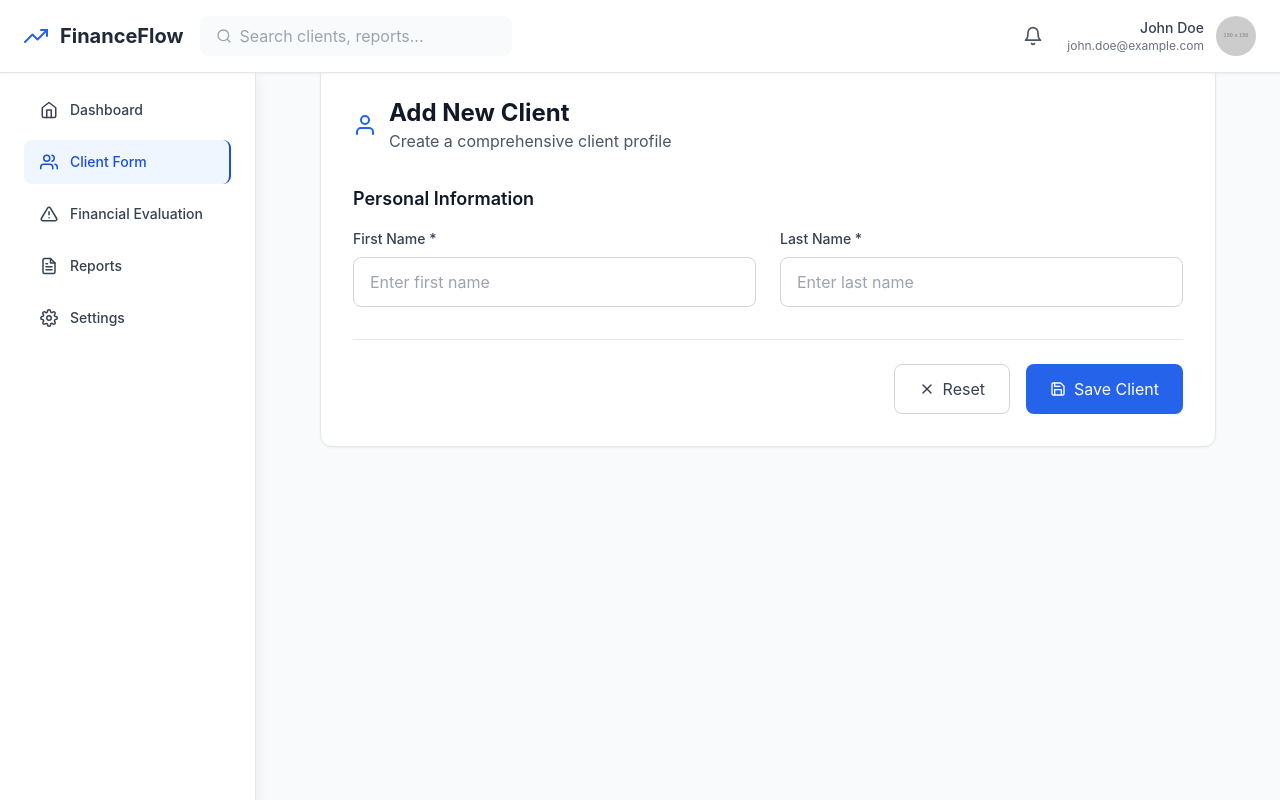
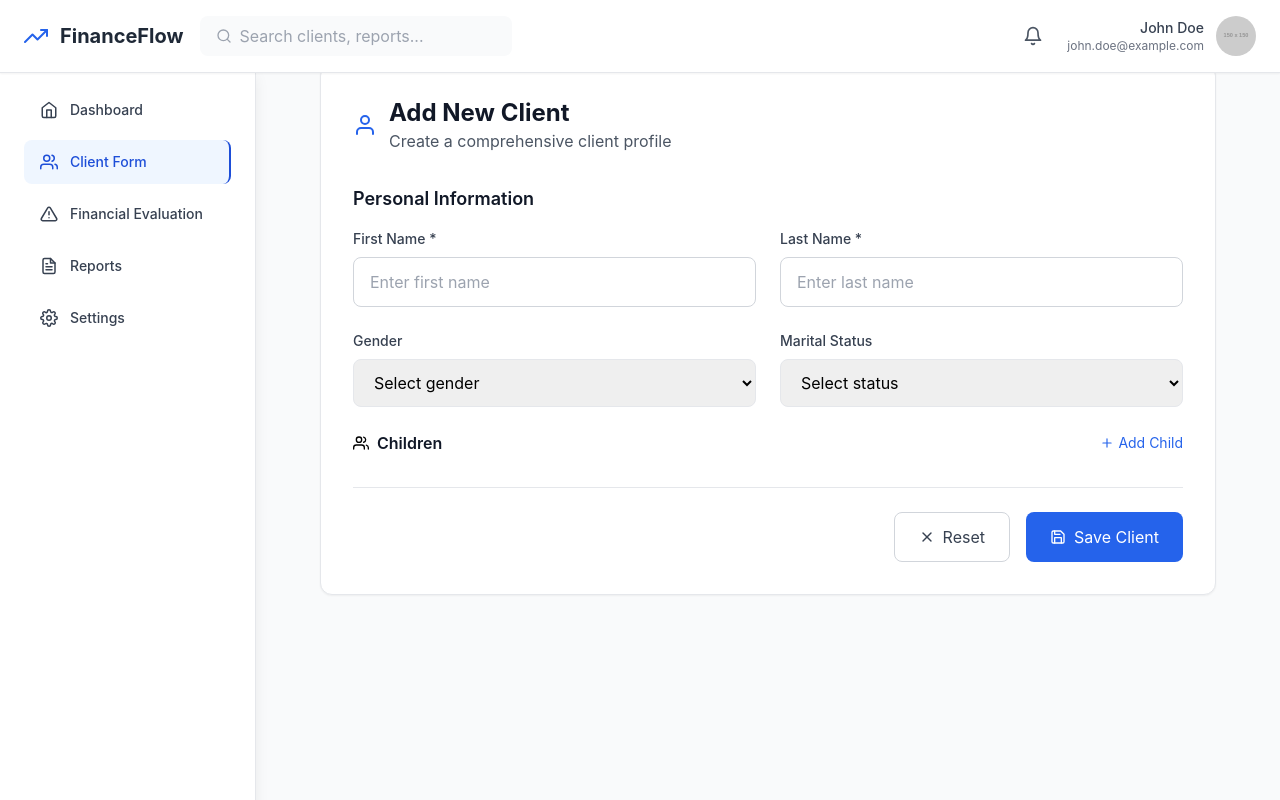
Before and after one commit to sebasrodusa/Financial-Analysis-App-Components-1974, a React (Vite) app: page /#/client-form in a window 1280 px wide. Built offline with nearby package versions, Linux system fonts and the light colour scheme.

Commit message:
feat: extend client form with family details

```diff
--- a/src/components/forms/ClientForm.jsx
+++ b/src/components/forms/ClientForm.jsx
@@ -44,6 +44,7 @@ const ClientForm = () => {
 
   const handleChange = (e) => {
     const { name, value } = e.target;
+
     if (name.startsWith('spouse.')) {
       const spouseField = name.split('.')[1];
       setFormData(prev => ({
@@ -54,6 +55,10 @@ const ClientForm = () => {
         }
       }));
     } else {
+      if (name === 'maritalStatus') {
+        setShowSpouseInfo(value === 'married');
+      }
+
       setFormData(prev => ({
         ...prev,
         [name]: value
@@ -65,15 +70,48 @@ const ClientForm = () => {
     }
   };
 
+  const handleChildChange = (index, e) => {
+    const { name, value } = e.target;
+    setFormData(prev => {
+      const updatedChildren = [...prev.children];
+      updatedChildren[index] = {
+        ...updatedChildren[index],
+        [name]: value
+      };
+      return {
+        ...prev,
+        children: updatedChildren
+      };
+    });
+  };
+
+  const addChild = () => {
+    setFormData(prev => ({
+      ...prev,
+      children: [...prev.children, { name: '', dob: '' }]
+    }));
+  };
+
+  const removeChild = (index) => {
+    setFormData(prev => ({
+      ...prev,
+      children: prev.children.filter((_, i) => i !== index)
+    }));
+  };
+
   const handleSubmit = async (e) => {
     e.preventDefault();
     setIsSubmitting(true);
 
     try {
-      // Here you would typically save the data to your backend
-      console.log('Form submitted:', formData);
+      const clientId = Date.now();
+      const clients = JSON.parse(localStorage.getItem('financialClients') || '[]');
+      const newClient = { id: clientId, ...formData };
+      clients.push(newClient);
+      localStorage.setItem('financialClients', JSON.stringify(clients));
 
-      // Navigate to the dashboard or show success message
+      console.log('Form submitted:', newClient);
+
       navigate('/dashboard');
     } catch (error) {
       console.error('Error submitting form:', error);
@@ -168,10 +206,152 @@ const ClientForm = () => {
                   placeholder="Enter last name"
                 />
               </div>
-              {/* Add the rest of your form fields here */}
+
+              <div>
+                <label className="block text-sm font-medium text-gray-700 mb-2">
+                  Gender
+                </label>
+                <select
+                  name="gender"
+                  value={formData.gender}
+                  onChange={handleChange}
+                  className="w-full px-4 py-3 border rounded-lg focus:ring-2 focus:ring-blue-500 focus:border-transparent"
+                >
+                  <option value="">Select gender</option>
+                  <option value="male">Male</option>
+                  <option value="female">Female</option>
+                  <option value="other">Other</option>
+                </select>
+              </div>
+
+              <div>
+                <label className="block text-sm font-medium text-gray-700 mb-2">
+                  Marital Status
+                </label>
+                <select
+                  name="maritalStatus"
+                  value={formData.maritalStatus}
+                  onChange={handleChange}
+                  className="w-full px-4 py-3 border rounded-lg focus:ring-2 focus:ring-blue-500 focus:border-transparent"
+                >
+                  <option value="">Select status</option>
+                  <option value="single">Single</option>
+                  <option value="married">Married</option>
+                  <option value="divorced">Divorced</option>
+                  <option value="widowed">Widowed</option>
+                </select>
+              </div>
             </div>
-          </div>
 
+            {showSpouseInfo && (
+              <div className="mt-6 space-y-4 bg-gray-50 p-4 rounded-lg">
+                <div className="flex items-center space-x-2">
+                  <SafeIcon icon={FiUsers} />
+                  <h3 className="font-semibold text-gray-900">Spouse Information</h3>
+                </div>
+                <div className="grid grid-cols-1 md:grid-cols-2 gap-6">
+                  <div>
+                    <label className="block text-sm font-medium text-gray-700 mb-2">First Name</label>
+                    <input
+                      type="text"
+                      name="spouse.firstName"
+                      value={formData.spouse.firstName}
+                      onChange={handleChange}
+                      className="w-full px-4 py-3 border rounded-lg focus:ring-2 focus:ring-blue-500 focus:border-transparent"
+                    />
+                  </div>
+                  <div>
+                    <label className="block text-sm font-medium text-gray-700 mb-2">Last Name</label>
+                    <input
+                      type="text"
+                      name="spouse.lastName"
+                      value={formData.spouse.lastName}
+                      onChange={handleChange}
+                      className="w-full px-4 py-3 border rounded-lg focus:ring-2 focus:ring-blue-500 focus:border-transparent"
+                    />
+                  </div>
+                  <div>
+                    <label className="block text-sm font-medium text-gray-700 mb-2">Date of Birth</label>
+                    <input
+                      type="date"
+                      name="spouse.dateOfBirth"
+                      value={formData.spouse.dateOfBirth}
+                      onChange={handleChange}
+                      className="w-full px-4 py-3 border rounded-lg focus:ring-2 focus:ring-blue-500 focus:border-transparent"
+                    />
+                  </div>
+                  <div>
+                    <label className="block text-sm font-medium text-gray-700 mb-2">Email</label>
+                    <input
+                      type="email"
+                      name="spouse.email"
+                      value={formData.spouse.email}
+                      onChange={handleChange}
+                      className="w-full px-4 py-3 border rounded-lg focus:ring-2 focus:ring-blue-500 focus:border-transparent"
+                    />
+                  </div>
+                  <div>
+                    <label className="block text-sm font-medium text-gray-700 mb-2">Phone</label>
+                    <input
+                      type="tel"
+                      name="spouse.phone"
+                      value={formData.spouse.phone}
+                      onChange={handleChange}
+                      className="w-full px-4 py-3 border rounded-lg focus:ring-2 focus:ring-blue-500 focus:border-transparent"
+                    />
+                  </div>
+                </div>
+              </div>
+            )}
+
+            <div className="mt-6 space-y-4">
+              <div className="flex items-center justify-between">
+                <div className="flex items-center space-x-2">
+                  <SafeIcon icon={FiUsers} />
+                  <h3 className="font-semibold text-gray-900">Children</h3>
+                </div>
+                <button
+                  type="button"
+                  onClick={addChild}
+                  className="flex items-center text-sm text-blue-600 hover:text-blue-800"
+                >
+                  <SafeIcon icon={FiPlus} />
+                  <span className="ml-1">Add Child</span>
+                </button>
+              </div>
+              {formData.children.map((child, idx) => (
+                <div key={idx} className="grid grid-cols-1 md:grid-cols-2 gap-6 items-end">
+                  <div>
+                    <label className="block text-sm font-medium text-gray-700 mb-2">Name</label>
+                    <input
+                      type="text"
+                      name="name"
+                      value={child.name}
+                      onChange={(e) => handleChildChange(idx, e)}
+                      className="w-full px-4 py-3 border rounded-lg focus:ring-2 focus:ring-blue-500 focus:border-transparent"
+                    />
+                  </div>
+                  <div>
+                    <label className="block text-sm font-medium text-gray-700 mb-2">Date of Birth</label>
+                    <input
+                      type="date"
+                      name="dob"
+                      value={child.dob}
+                      onChange={(e) => handleChildChange(idx, e)}
+                      className="w-full px-4 py-3 border rounded-lg focus:ring-2 focus:ring-blue-500 focus:border-transparent"
+                    />
+                  </div>
+                  <button
+                    type="button"
+                    onClick={() => removeChild(idx)}
+                    className="text-red-600 text-sm mt-2"
+                  >
+                    Remove
+                  </button>
+                </div>
+              ))}
+              </div>
+            </div>
           {/* Form Actions */}
           <div className="flex justify-end space-x-4 pt-6 border-t border-gray-200">
             <motion.button
```
